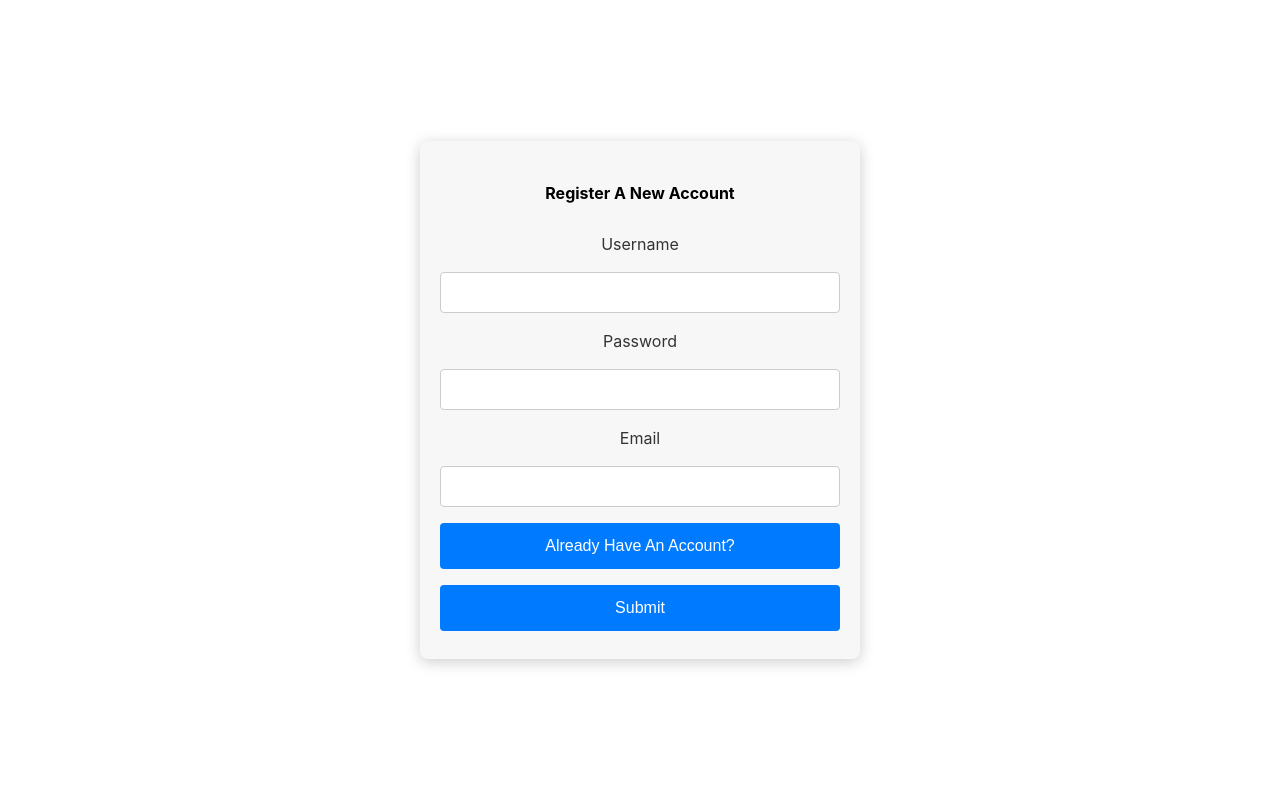
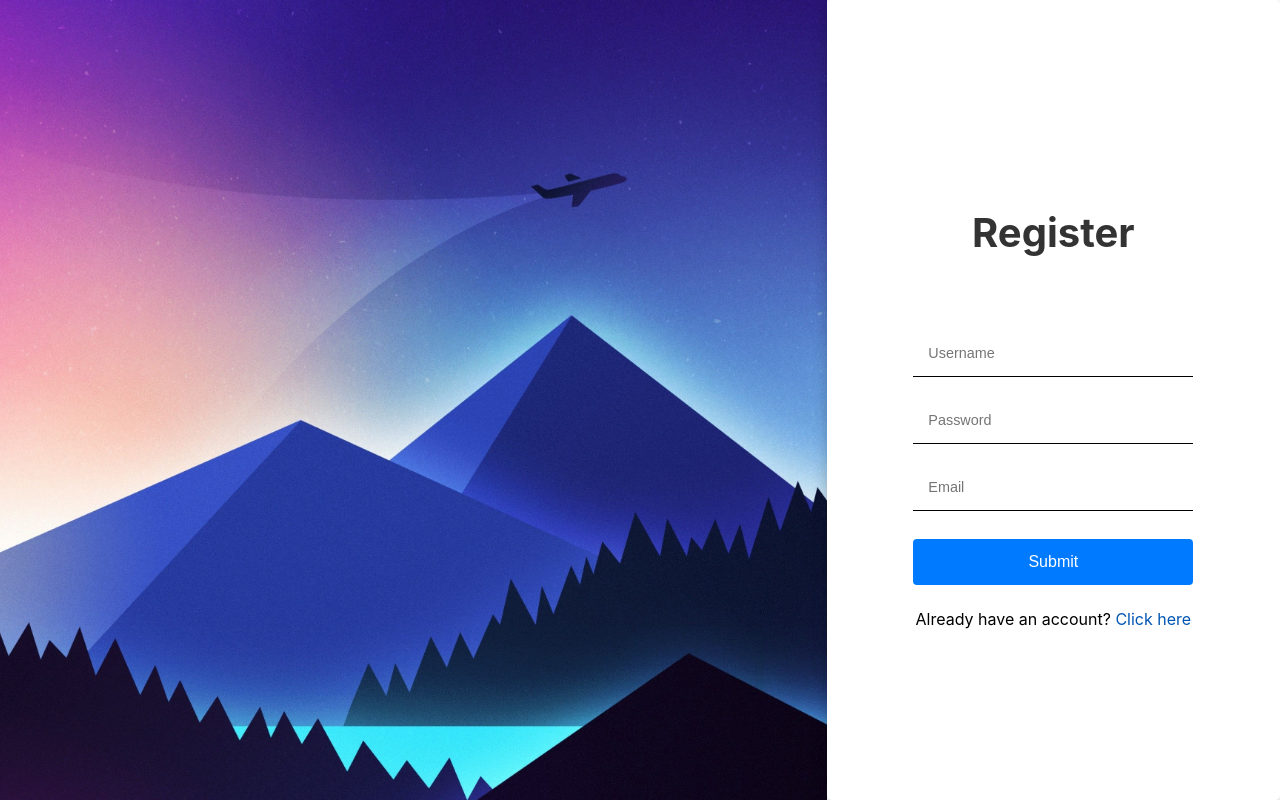
Before and after one commit to boney171/Messenger-Chat-App, a React (Create React App) app in the folder my-frontend/: page / in a window 1280 px wide. Both pictures are taken after a click on the element "Click here". Built offline with nearby package versions, Linux system fonts and the light colour scheme; no server answers.

Commit message:
finished some of the css for login and register

```diff
--- a/my-frontend/src/components/LoginForm.js
+++ b/my-frontend/src/components/LoginForm.js
@@ -13,7 +13,7 @@ function LoginForm(props) {
   const handleRegisterClick = () => {
     setLoginModal(false);
     setRegisterModal(true);
-    }
+  };
 
   //This function handle login
   const handleLoginClick = async (e) => {
@@ -25,15 +25,18 @@ function LoginForm(props) {
       password: password,
     };
 
-
     //Send an api call to the server to verify if user exists
     try {
-        const response = await axios.post('http://localhost:3001/api/auth/login', user, {withCredentials: true});
+      const response = await axios.post(
+        "http://localhost:3001/api/auth/login",
+        user,
+        { withCredentials: true }
+      );
 
       const data = response.data;
 
       //If server send back sessionID === null, means user does not exists
-        if(data.sessionID === null){
+      if (data.sessionID === null) {
         alert(data.message);
 
         //If server send back a legit sessionID, means user exists
@@ -45,7 +48,6 @@ function LoginForm(props) {
         props.onSessionChange();
         setLoginModal(false);
       }
-
     } catch (error) {
       console.log(error);
     }
@@ -78,14 +80,7 @@ function LoginForm(props) {
           <input type="submit" value="Login" />
           <p>
             Don't have an account?{" "}
-            <span
-              onClick={handleRegisterClick}
-              style={{
-                color: "blue",
-                textDecoration: "underline",
-                cursor: "pointer",
-              }}
-            >
+            <span onClick={handleRegisterClick} className="register-link">
               Click here
             </span>
           </p>
--- a/my-frontend/src/components/RegistrationForm.js
+++ b/my-frontend/src/components/RegistrationForm.js
@@ -1,61 +1,90 @@
-import './css/RegistrationForm.css'
-import {useState} from 'react';
+import "./css/RegistrationForm.css";
+import { useState } from "react";
+import imageSrc from "./images/wallpaper2.jpg";
 
-function RegistrationForm({setLoginModal, setRegisterModal}) {
-    const [userName, setUsername] = useState('');
-    const [password, setPassword] = useState('');
-    const [email, setEmail] = useState('');
-
+function RegistrationForm({ setLoginModal, setRegisterModal }) {
+  const [userName, setUsername] = useState("");
+  const [password, setPassword] = useState("");
+  const [email, setEmail] = useState("");
 
   //This function is to turn of the register modal, and turn on the login modal
-    const haveAccountHandler =  () => {
+  const haveAccountHandler = () => {
     setLoginModal(true);
     setRegisterModal(false);
-    }
+  };
 
   //This function handles registering new account
-    const submitNewAccountHandler = async  (e) =>{
+  const submitNewAccountHandler = async (e) => {
     e.preventDefault();
 
     const user = {
       username: userName,
       password: password,
-        email: email
+      email: email,
     };
     console.log(user);
 
     //Send an api call to the server to create a new user.
-      try{
-        const response =  await fetch('http://localhost:3001/api/auth/signup', {
-          method: 'POST',
-          headers: {'Content-Type' : 'application/json'},
-          body: JSON.stringify(user)
+    try {
+      const response = await fetch("http://localhost:3001/api/auth/signup", {
+        method: "POST",
+        headers: { "Content-Type": "application/json" },
+        body: JSON.stringify(user),
       });
 
       if (response.ok) {
-          console.log('Data sent successfully');
+        console.log("Data sent successfully");
       } else {
-          console.error('Error:', response);
+        console.error("Error:", response);
       }
-      }catch(error){
+    } catch (error) {
       console.log(error);
     }
     setLoginModal(true);
-    }
+  };
 
   return (
-      <div className="registerFormContainer">
-        <h4>Register A New Account</h4>
+    <div className="container">
+      <div className="imageContainer">
+        <img src={imageSrc} alt="Your Image" className="image" />
+      </div>
+      <div className="formContainer">
+        <h4>Register</h4>
+
         <form className="registerForm" onSubmit={submitNewAccountHandler}>
-          <label className="up">Username</label>
-          <input type="text" value={userName} onChange={e => setUsername(e.target.value)} />
-          <label className="up">Password</label>
-          <input type="password" value={password} onChange={e => setPassword(e.target.value)} />
-          <label className="up">Email</label>
-          <input type="text" value={email} onChange={e => setEmail(e.target.value)}/>
-          <button className="haveAccount" onClick={haveAccountHandler}>Already Have An Account?</button>
+          <input
+            type="text"
+            value={userName}
+            onChange={(e) => setUsername(e.target.value)}
+            placeholder="Username"
+          />
+
+          <input
+            type="password"
+            value={password}
+            onChange={(e) => setPassword(e.target.value)}
+            placeholder="Password"
+          />
+
+          <input
+            type="text"
+            value={email}
+            onChange={(e) => setEmail(e.target.value)}
+            placeholder="Email"
+          />
+          {/* <button className="haveAccount" onClick={haveAccountHandler}>
+            Already Have An Account?
+          </button> */}
+
           <input type="submit" />
+          <p>
+            Already have an account?{" "}
+            <span onClick={haveAccountHandler} className="register-link">
+              Click here
+            </span>
+          </p>
         </form>
+      </div>
     </div>
   );
 }
--- a/my-frontend/src/components/css/LoginForm.css
+++ b/my-frontend/src/components/css/LoginForm.css
@@ -49,10 +49,11 @@ body {
 }
 
 .loginForm input[type="text"], .loginForm input[type="password"] {
-    padding: 10px;
+    padding: 15px;
     margin-bottom: 20px;
     border: none;
-
+    width: 250px; /* Increase width for a longer input field */
+    font-size: 1em; /* Increase font size for bigger text */
     font-size: 0.9em;
     outline: none;
     border-bottom: 1px solid black;
@@ -95,5 +96,22 @@ body {
 .title{
     font-size: 40px;
     margin-bottom: 40px;
+    color: #333333;
+    font-weight: bold;
 
 }
+
+.register-link {
+    color: #0056b3;
+
+    cursor: pointer;
+    transition: color 0.3s ease; /* Smooth color transition */
+  }
+
+  .register-link:hover {
+    color: darkblue; /* Darker blue on hover */
+  }
+
+  .register-link:active {
+    color: purple; /* Purple while being clicked */
+  }
--- a/my-frontend/src/components/css/RegistrationForm.css
+++ b/my-frontend/src/components/css/RegistrationForm.css
@@ -1,4 +1,41 @@
 /* Styling for registration form */
+body {
+    margin: 0;
+    padding: 0;
+  }
+
+  .container {
+    display: flex;
+    height: 100vh;
+  }
+
+  .imageContainer {
+    flex: 2;
+    display: flex;
+    justify-content: center;
+    align-items: center;
+    justify-content: flex-end; /* Align the image to the right */
+
+  }
+
+  .image {
+    width: 100%;
+    height: 100%;
+    object-fit: cover;
+  }
+
+  .formContainer {
+    flex: 1;
+    display: flex;
+    flex-direction: column;
+    align-items: center;
+    justify-content: center;
+    padding: 20px;
+    border-radius: 5px;
+    box-shadow: 0px 3px 15px rgba(0, 0, 0, 0.2);
+    background-color: #ffffff;
+
+  }
 
 .registerFormContainer {
     width: 400px;
@@ -14,29 +51,40 @@
     text-align: center;
     color: #333333;
     padding-bottom: 20px;
+    font-size: 40px;
 }
 
 .registerForm {
     display: flex;
     flex-direction: column;
-    align-items: center;
+    /* align-items: center; */
 }
 
-.registerForm .up {
+/* .registerForm .up {
     width: 100%;
     color: #333333;
     margin: 10px 0;
+} */
+
+.registerForm input[type="text"], .registerForm input[type="password"] {
+    padding: 15px;
+    margin-bottom: 20px;
+    border: none;
+    width: 250px; /* Increase width for a longer input field */
+    font-size: 1em; /* Increase font size for bigger text */
+    font-size: 0.9em;
+    outline: none;
+    border-bottom: 1px solid black;
 }
 
-.registerForm input[type="text"], .registerForm input[type="password"] {
-    width: 100%;
-    padding: 12px 20px;
-    margin: 8px 0;
-    display: inline-block;
-    border: 1px solid #ccc;
-    border-radius: 4px;
-    box-sizing: border-box;
+.registerForm input[type="text"]:hover {
+    border-bottom: 2px solid #0056b3;
 }
+
+.registerForm input[type="password"]:hover{
+    border-bottom: 2px solid #0056b3;
+}
+
 
 .registerForm input[type="submit"] {
     width: 100%;
@@ -69,3 +117,17 @@
 .registerForm .haveAccount:hover {
     background-color: #0056b3; /* Changed color to darker blue */
 }
+.register-link {
+    color: #0056b3;
+
+    cursor: pointer;
+    transition: color 0.3s ease; /* Smooth color transition */
+  }
+
+  .register-link:hover {
+    color: darkblue; /* Darker blue on hover */
+  }
+
+  .register-link:active {
+    color: purple; /* Purple while being clicked */
+  }
```
Lines whose indentation alone changed are shown as unchanged.
